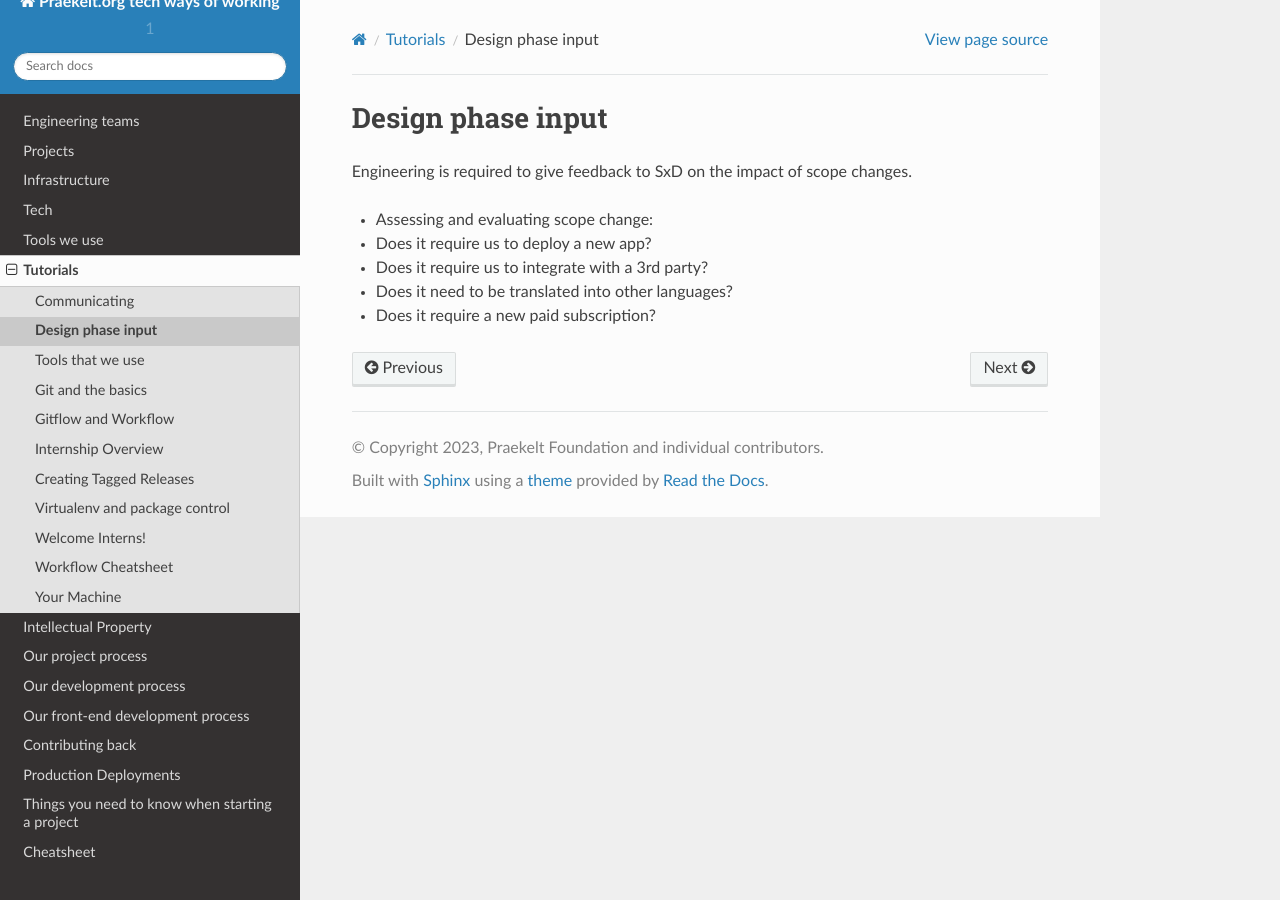
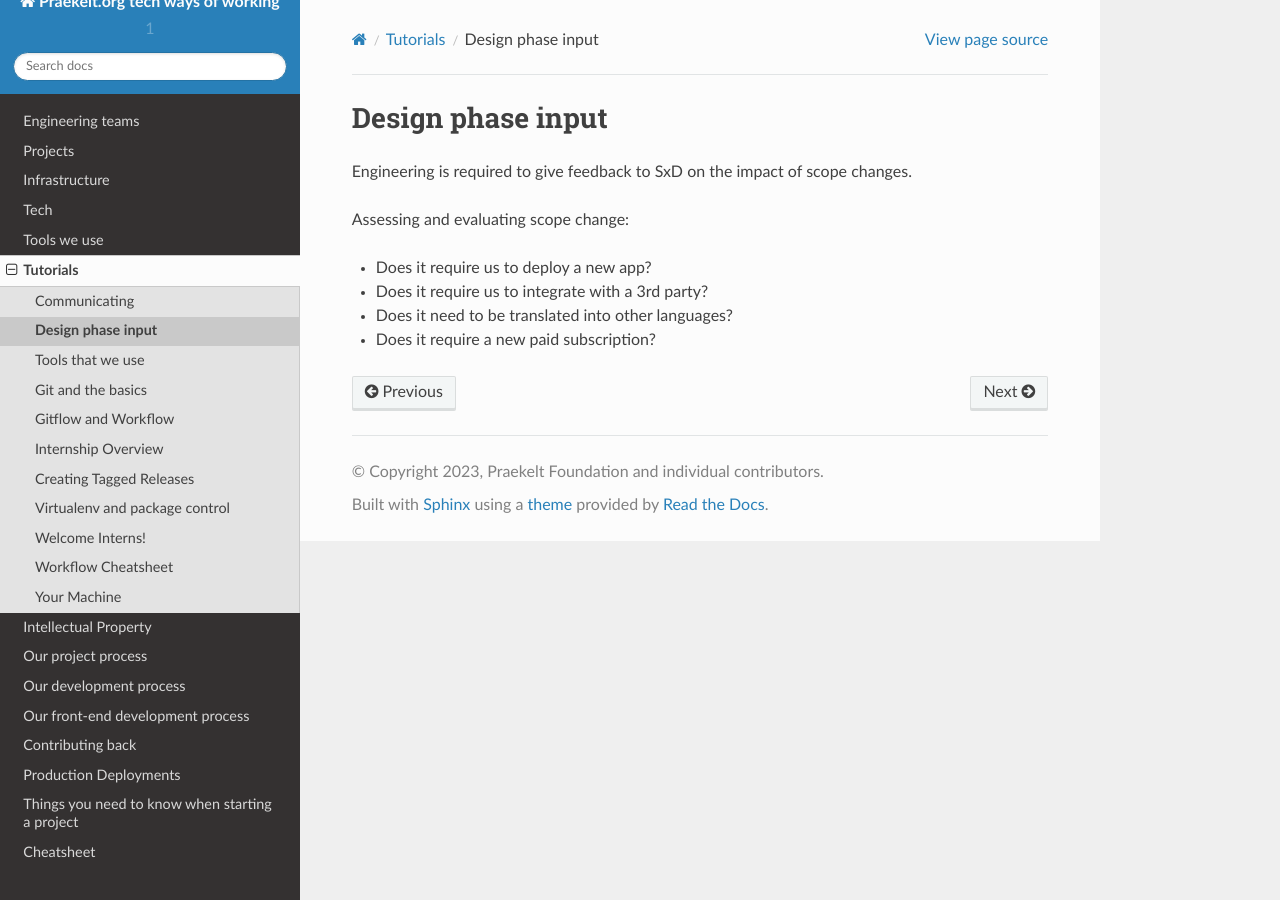
Before and after one commit to praekeltfoundation/ways-of-working, a Sphinx documentation site: the page built from docs/tutorials/design-phase-input.md, in a window 1280 px wide. Built offline with Sphinx 7.4.7 and the Read the Docs theme 2.0.0, drawn with Linux system fonts in a browser that asks for light colours.

Commit message:
minor formatting change

```diff
--- a/docs/tutorials/design-phase-input.md
+++ b/docs/tutorials/design-phase-input.md
@@ -3,7 +3,8 @@ Design phase input
 
 Engineering is required to give feedback to SxD on the impact of scope changes.
 
-- Assessing and evaluating scope change:
+Assessing and evaluating scope change:
+
 - Does it require us to deploy a new app?
 - Does it require us to integrate with a 3rd party?
 - Does it need to be translated into other languages?
```
